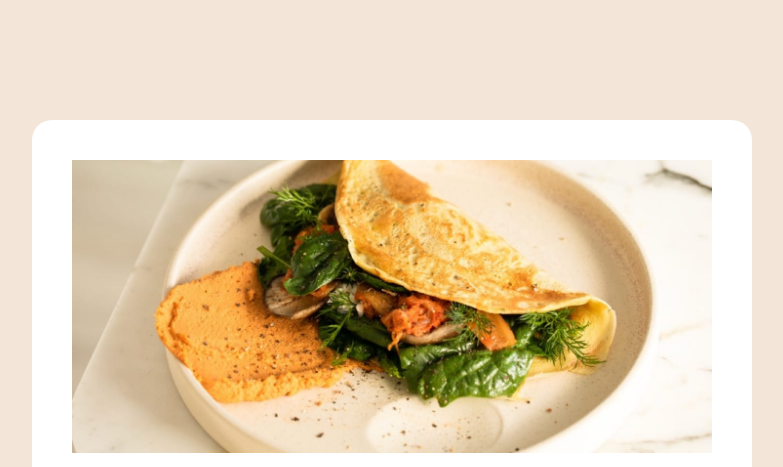
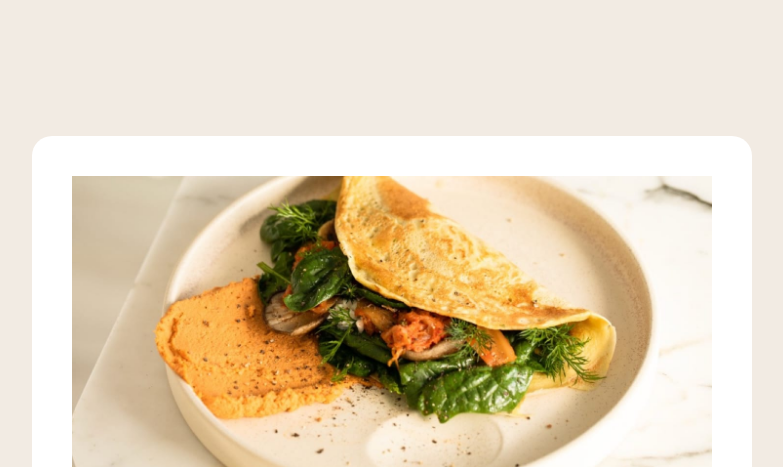
Before and after one commit to JammiM/Frontend-Mentor, a website built with webpack: page recipe-page-main/index.html in a window 1280 px wide. Shown: the top 467 px of the page, without its empty margins (248-1031 px from the left). Built offline with nearby package versions, Linux system fonts and the light colour scheme.

Commit message:
Updated the css to center the product card

```diff
--- a/product-preview-card-component-main/src/style.css
+++ b/product-preview-card-component-main/src/style.css
@@ -96,4 +96,13 @@ p {
 
 body {
   font-family: var(--ff-base);
+  font-weight: var(--fw-regular);
+  background-color: var(--clr-Cream-secondary);
+  font-size: 0.875rem;
+  color: var(--clr-Very-dark-blue-neutral);
+
+  display: grid;
+  min-height: 100vh;
+  place-content: center;
+  margin: 1rem;
 }
```
